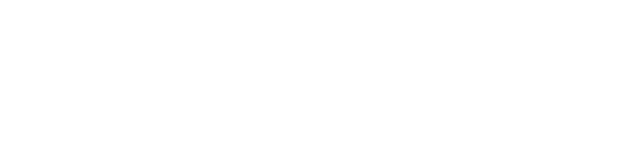
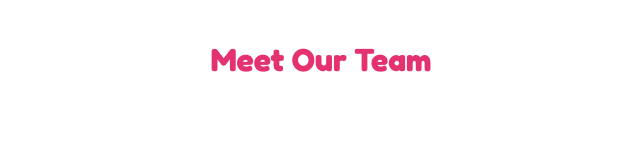
Before and after one commit to Eddyfabbricatore/html-css-float-cards, a plain HTML site: page index.html in a window 1280 px wide. Shown: the whole page, without its empty margins (319-959 px from the left). Drawn offline with Linux system fonts and the light colour scheme.

Commit message:
header, h1

```diff
--- a/index.html
+++ b/index.html
@@ -5,9 +5,15 @@
   <meta http-equiv="X-UA-Compatible" content="IE=edge">
   <meta name="viewport" content="width=device-width, initial-scale=1.0">
   <link rel="stylesheet" href="style.css">
+  <link rel="preconnect" href="https://fonts.googleapis.com">
+  <link rel="preconnect" href="https://fonts.gstatic.com" crossorigin>
+  <link href="https://fonts.googleapis.com/css2?family=Fredoka:wght@400;700&display=swap" rel="stylesheet">
   <title>Floating Cards</title>
 </head>
 <body>
+  <header class="container">
+      <h1>Meet Our Team</h1>
+  </header>
 
 </body>
 </html>
--- a/style.css
+++ b/style.css
@@ -3,3 +3,18 @@
   margin: 0;
   box-sizing: border-box;
 }
+
+body{
+  font-family: 'Fredoka', sans-serif;
+}
+
+.container{
+  width: 80%;
+  max-width: 1200px;
+  margin: 40px auto;
+}
+
+header h1{
+  text-align: center;
+  color: #E43170;
+}
```
